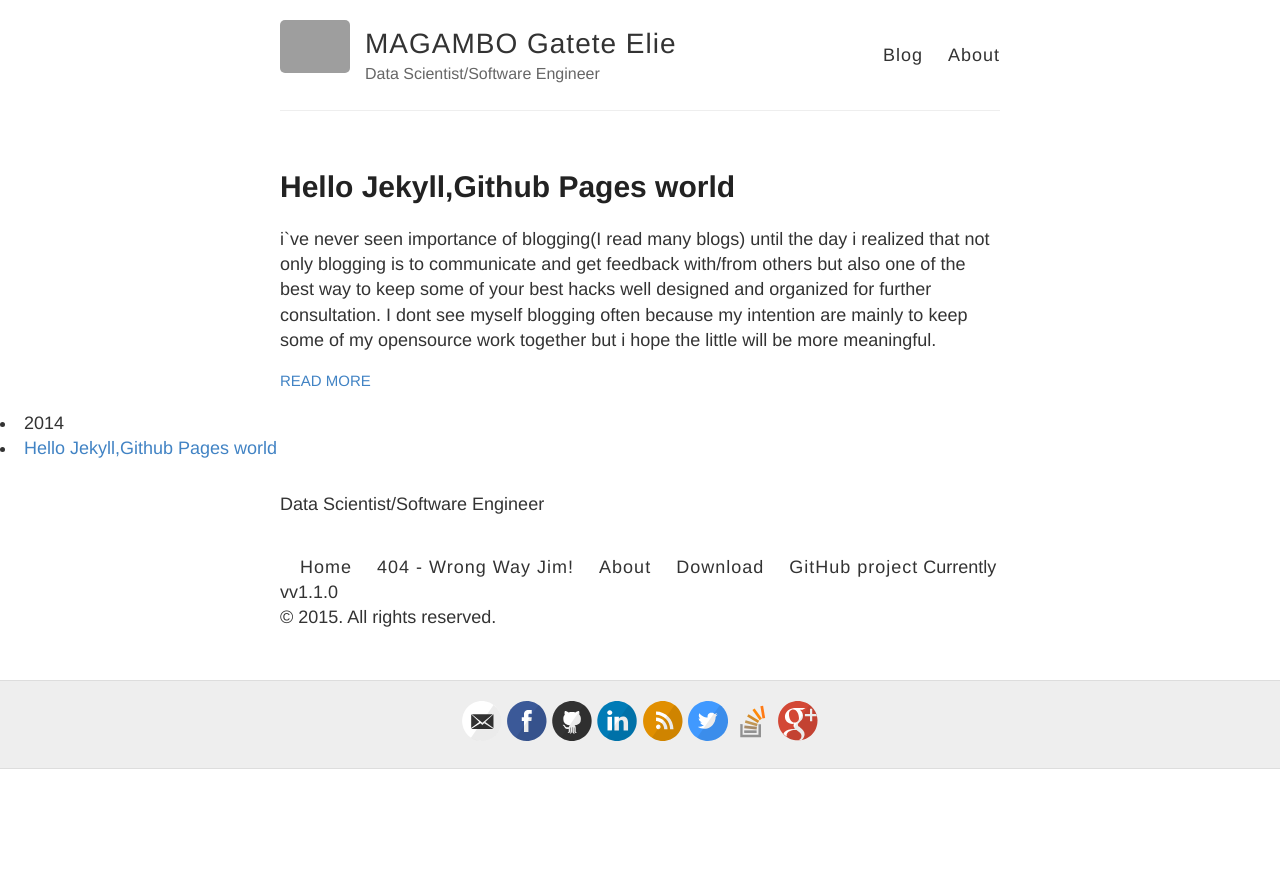
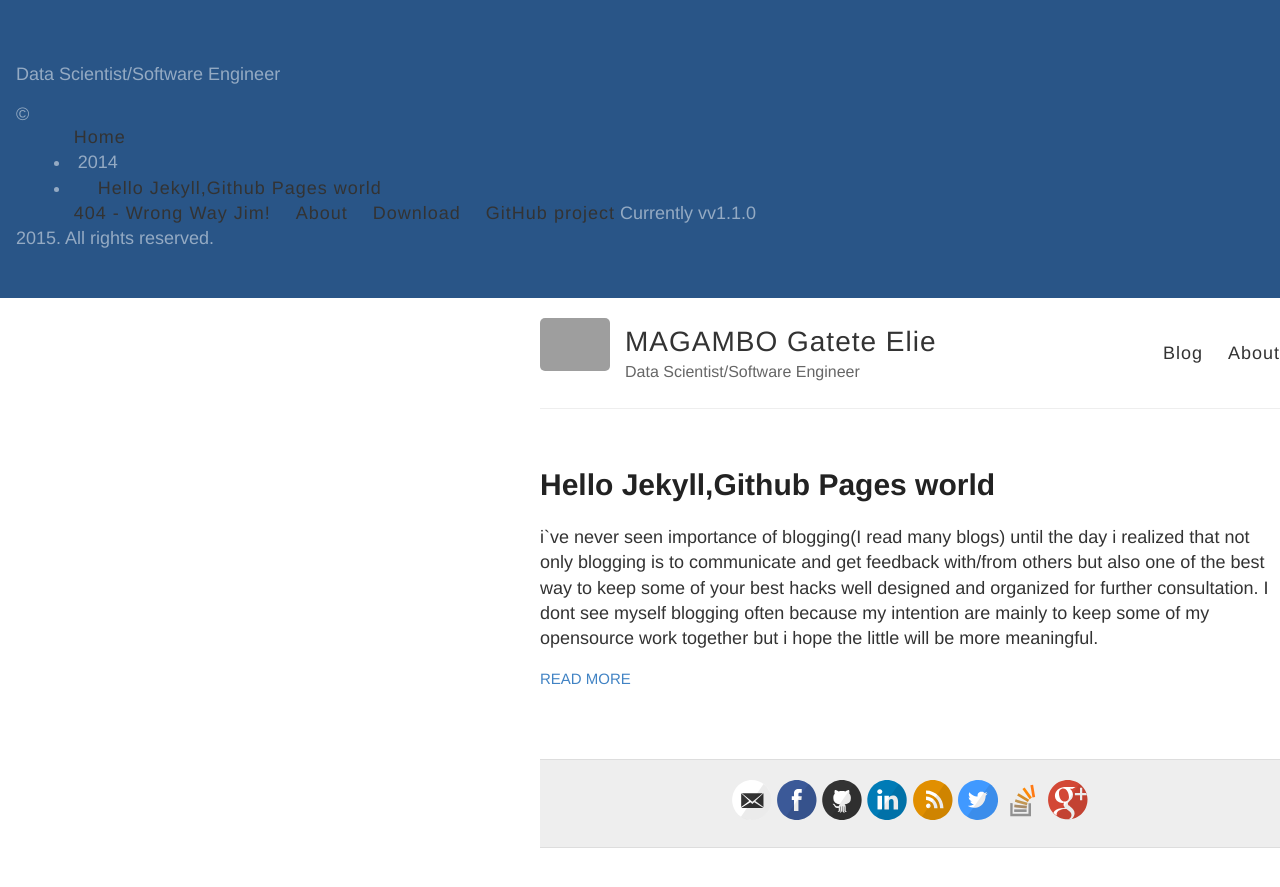
Before and after one commit to eliethesaiyan/eliethesaiyan.github.io, a Jekyll site: the page built from index.html, in a window 1280 px wide. Shown: the top 887 px of the page. Built offline with Jekyll 4.4.1, drawn with Linux system fonts in a browser that asks for light colours; Markdown is read by kramdown in place of the engine named in the settings; grey boxes are pictures that could not be loaded.

Commit message:
Created new branch for dev

```diff
--- a/_includes/sidebar.html
+++ b/_includes/sidebar.html
@@ -1,15 +1,5 @@
-      <div id="sidebar" class="span2">
 
-          {% for post in site.posts %}
-          {% assign currentdate = post.date | date: "%Y" %}
-          {% if currentdate != date %}
-          <li id="y{{currentdate}}">{{currentdate}}</li>
-            {% assign date = currentdate %}
-          {% endif %}
-          <li><a href="{{post.url}}">{{post.title}}</a></li>
-          {% endfor %}
 
-      </div>
 
 
 <div class="sidebar">
@@ -25,6 +15,14 @@
 
     <nav class="sidebar-nav">
       <a class="sidebar-nav-item{% if page.url == site.baseurl %} active{% endif %}" href="{{ site.baseurl }}">Home</a>
+          {% for post in site.posts %}
+          {% assign currentdate = post.date | date: "%Y" %}
+          {% if currentdate != date %}
+          <li id="y{{currentdate}}">{{currentdate}}</li>
+            {% assign date = currentdate %}
+          {% endif %}
+          <li><a href="{{post.url}}">{{post.title}}</a></li>
+          {% endfor %}
 
       {% comment %}
         The code below dynamically generates a sidebar nav of pages with
--- a/_layouts/default.html
+++ b/_layouts/default.html
@@ -14,8 +14,9 @@
 
     <!-- Created with Jekyll Now - http://github.com/barryclark/jekyll-now -->
   </head>
-
   <body>
+    {% include sidebar.html %}
+<div class="main-content container">
     <div class="wrapper-masthead">
       <div class="container">
         <header class="masthead clearfix">
@@ -25,7 +26,6 @@
             <h1 class="site-name"><a href="{{ site.baseurl }}/">{{ site.name }}</a></h1>
             <p class="site-description">{{ site.description }}</p>
           </div>
-
           <nav>
             <a href="{{ site.baseurl }}/">Blog</a>
             <a href="{{ site.baseurl }}/about">About</a>
@@ -33,12 +33,9 @@
         </header>
       </div>
     </div>
-
     <div id="main" role="main" class="container">
       {{ content }}
-
     </div>
-    {% include sidebar.html %}
     <div class="wrapper-footer">
       <div class="container">
         <footer class="footer">
@@ -46,7 +43,8 @@
         </footer>
       </div>
     </div>
-
-    {% include analytics.html %}
+{% include analytics.html %}
+</div>
+<!-- end of main content-->
   </body>
 </html>
--- a/_sass/_variables.scss
+++ b/_sass/_variables.scss
@@ -5,7 +5,7 @@
 
 // Colors
 $blue: #4183C4;
-
+$sidebarcolor:#295587;
 // Grays
 $black: #000;
 $darkerGray: #222;
--- a/style.scss
+++ b/style.scss
@@ -24,9 +24,9 @@ body {
 }
 
 .container {
-  margin: 0 auto;
+  margin: 0 auto auto 0;
   max-width: 740px;
-  padding: 0 10px;
+  padding: 0 10px auto 0;
   width: 100%;
 }
 
@@ -134,7 +134,7 @@ img {
 // http://nicolasgallagher.com/micro-clearfix-hack/
 .clearfix:before,
 .clearfix:after {
-    content: " ";
+    content: "";
     display: table;
 }
 
@@ -283,6 +283,31 @@ footer {
   text-align: center;
 }
 
+.sidebar{
+
+ padding: 2rem 1rem;
+ color: rgba(255,255,255,.5);
+ background-color:$sidebarcolor;
+}
+
+
+@media (mini-width: 48em){
+    .sidebar {
+        position:fixed;
+        top: 0;
+        bottom: 0;
+        left:  0;
+        width: 0;
+        text-align:left;
+    }
+}
+
+.main-content{
+margin:0;
+padding-left: 0rem;
+float:right;
+}
+
 // Settled on moving the import of syntax highlighting to the bottom of the CSS
 // ... Otherwise it really bloats up the top of the CSS file and makes it difficult to find the start
 @import "highlights";
```
